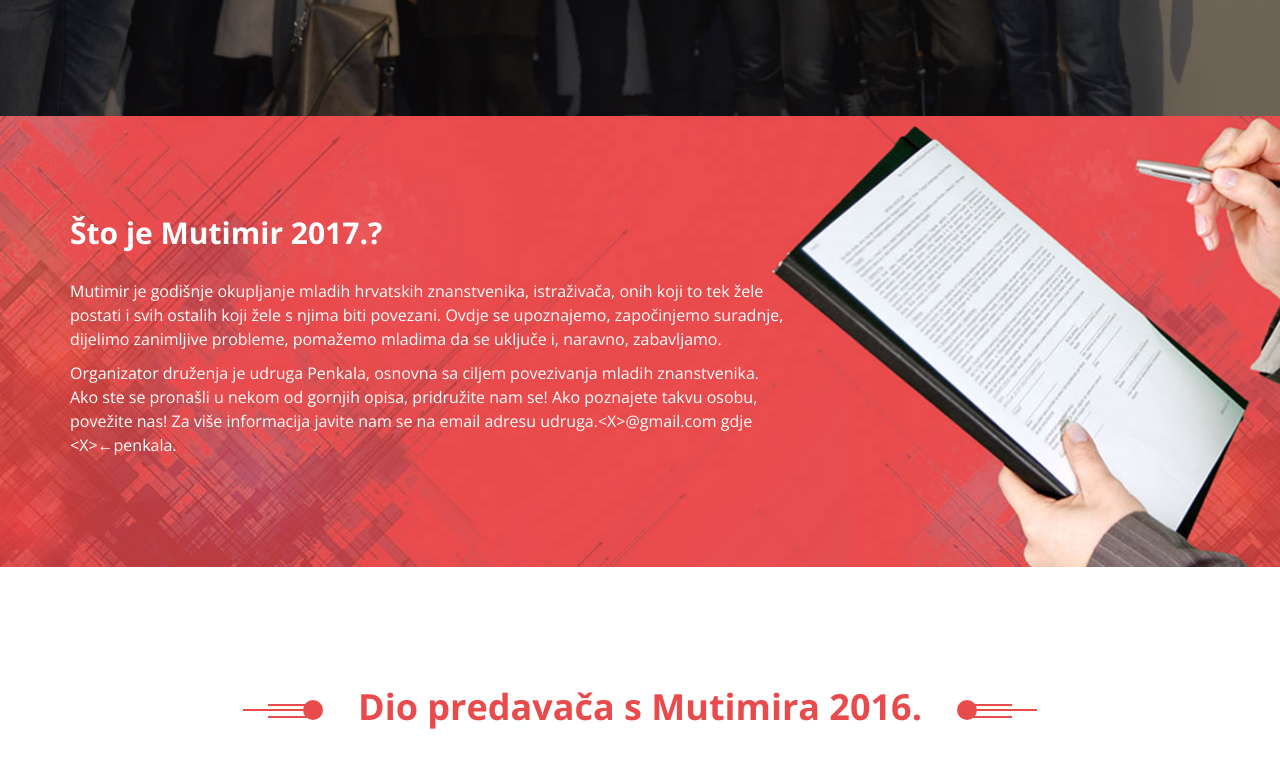
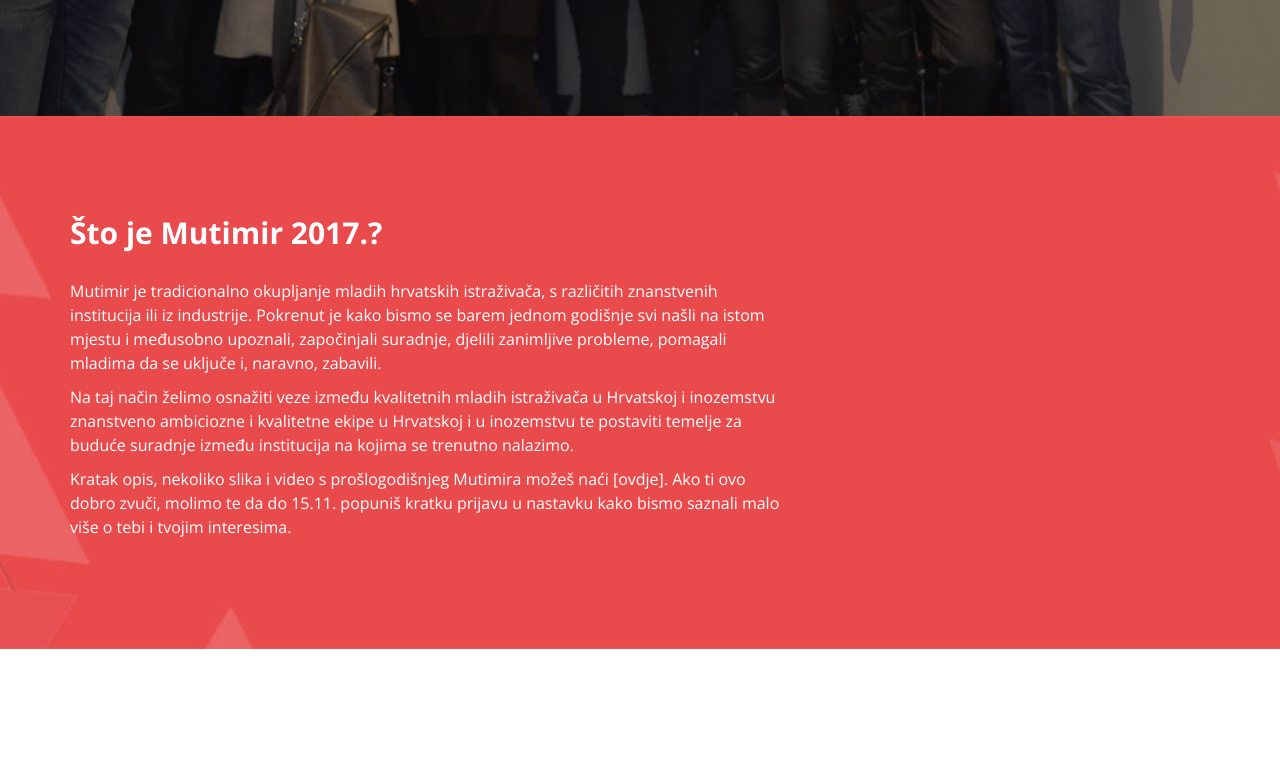
Before and after one commit to mserbec/mutimir-web, a plain HTML site: page index.html in a window 1280 px wide. Shown: the part 699-1460 px from the top of the page. Drawn offline with nearby package versions, Linux system fonts and the light colour scheme; some packages are replaced by stand-ins of ours.

Commit message:
opis + promjena slike ruke + predavac>sudionik

```diff
--- a/css/main.css
+++ b/css/main.css
@@ -812,7 +812,7 @@ address a {
 
 .gb-cta-1 {
 	background-color: #e94b4c;
-	background-image: url(../images/bg/cta-1-bg.jpg);
+	background-image: url(../images/bg/cta-2-bg.jpg);
 }
 
 .cta-info {
@@ -1078,7 +1078,7 @@ address a {
 /* Gb Price */
 
 .gb-price {
-	color: #8f8f8f;
+        color: #5f5f5f;
 	line-height: 38px;
 	padding: 35px 50px 60px;
 	background-color: #f7f7f7;
--- a/index.html
+++ b/index.html
@@ -58,10 +58,11 @@
       <div class="container">
 	<div class="cta-info white-color">
 	  <h1>Što je Mutimir 2017.?</h1>
-          <p>Mutimir je godišnje okupljanje mladih hrvatskih znanstvenika, istraživača, onih koji to tek žele postati i svih ostalih koji žele s njima biti povezani. Ovdje se upoznajemo, započinjemo suradnje, dijelimo zanimljive probleme, pomažemo mladima da se uključe i, naravno, zabavljamo.</p>
+          <p>Mutimir je tradicionalno okupljanje mladih hrvatskih istraživača, s različitih znanstvenih institucija ili iz industrije. Pokrenut je kako bismo se barem jednom godišnje svi našli na istom mjestu i međusobno upoznali, započinjali suradnje, djelili zanimljive probleme, pomagali mladima da se uključe i, naravno, zabavili.</p>
 
-          <p> Organizator druženja je udruga Penkala, osnovna sa ciljem povezivanja mladih znanstvenika. Ako ste se pronašli u nekom od gornjih opisa, pridružite nam se! Ako poznajete takvu osobu, povežite nas! Za više informacija javite nam se na email adresu udruga.&lt;X&gt;@gmail.com gdje &lt;X&gt;&larr;penkala.
+          <p>Na taj način želimo osnažiti veze između kvalitetnih mladih istraživača u Hrvatskoj i inozemstvu znanstveno ambiciozne i kvalitetne ekipe u Hrvatskoj i u inozemstvu te postaviti temelje za buduće suradnje između institucija na kojima se trenutno nalazimo.</p>
 
+          <p>Kratak opis, nekoliko slika i video s prošlogodišnjeg Mutimira možeš naći [<a href="https://medium.com/@ivangavran/%C5%A1to-se-sve-dogodilo-na-mutimiru-50376d1b7d5b">ovdje</a>]. Ako ti ovo dobro zvuči, molimo te da do 15.11. popuniš kratku prijavu u nastavku kako bismo saznali malo više o tebi i tvojim interesima.</p>
 	  <!-- <div class="buttons"> -->
 	  <!--   <a href="https://www.facebook.com/groups/1911193605779249/" target="_blank" class="btn button-white">Saznaj više</a> -->
 	  <!--   <a href="https://docs.google.com/forms/d/e/1FAIpQLSfsjWZM9keRVvKwR7cPiVpmV2ah2kNawOLFN3lOo9xXhrMsYw/viewform?usp=sf_link" class="btn btn-default">Prijavi se</a> -->
@@ -75,7 +76,7 @@
 	<div class="title-section">
 	  <h1 class="color-red">
 	    <span class="before-top"></span>
-	    <span>Dio predavača s Mutimira 2016.</span>
+	    <span>Dio sudionika s Mutimira 2016.</span>
 	    <span class="before-bottom"></span>
 	  </h1>
 	</div>
```
